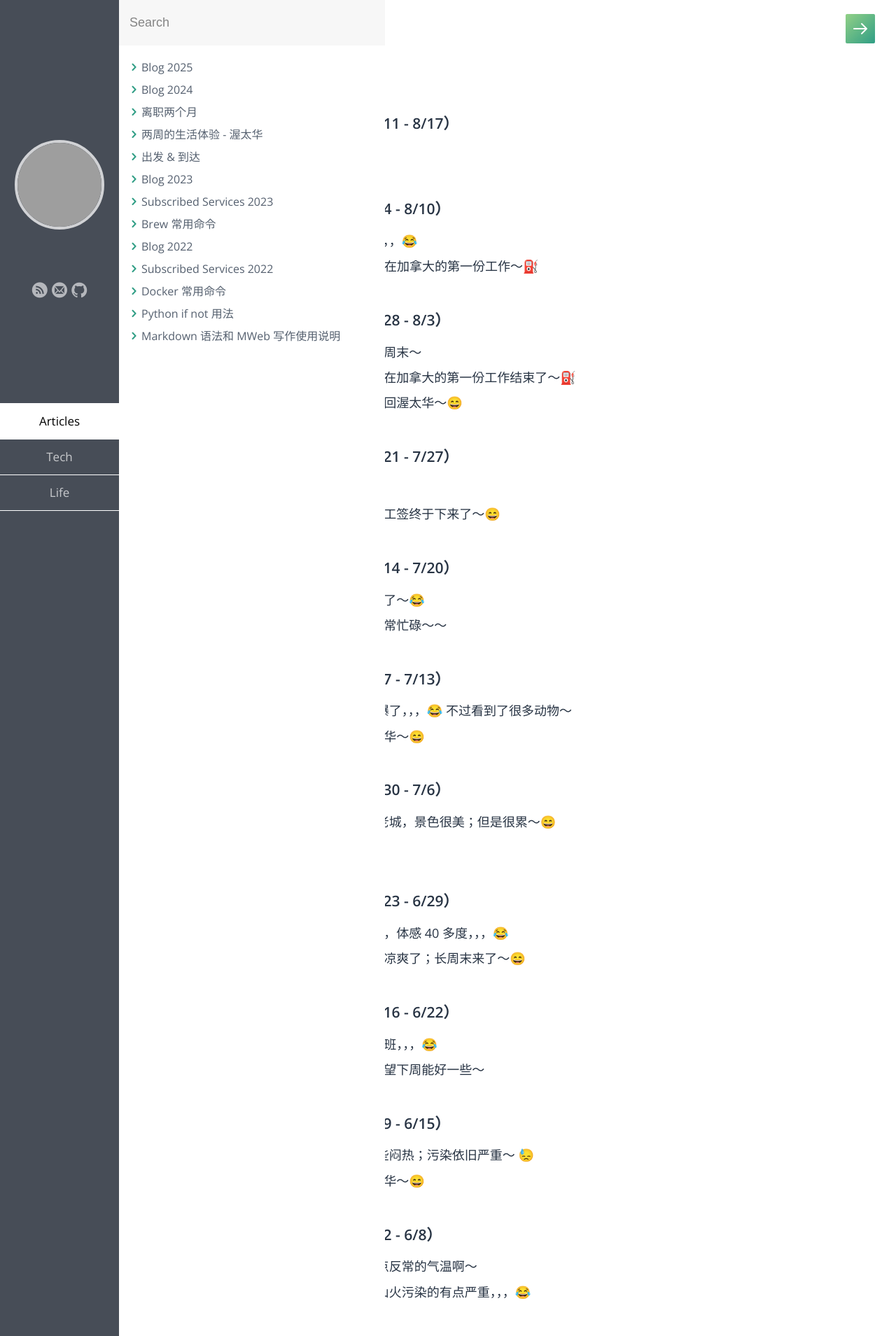
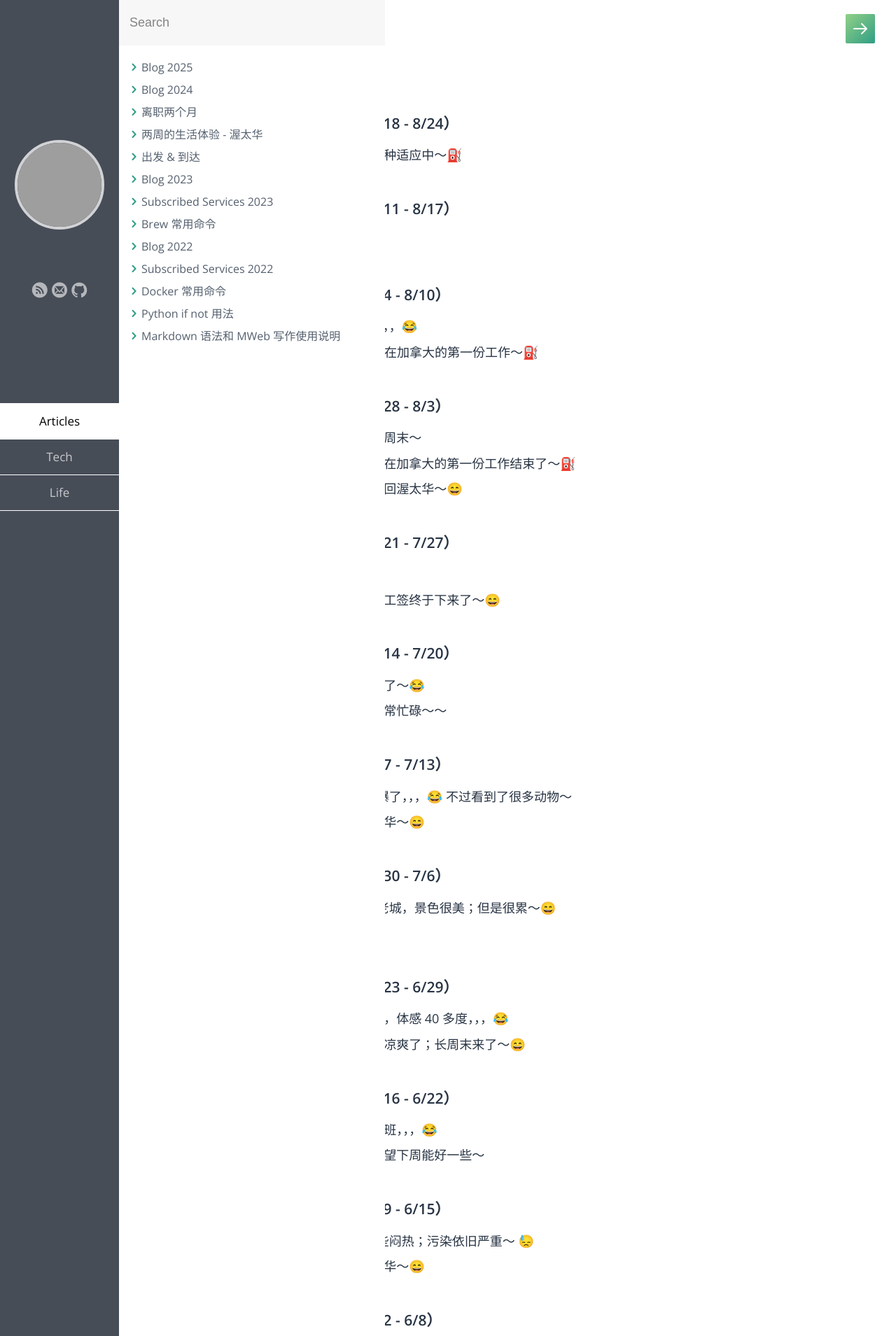
Before and after one commit to samxupeiran/samxupeiran.github.io, a Jekyll site: the page built from _posts/life/2025-01-02-my-blog.md, in a window 1280 px wide. Shown: the top 1909 px of the page at 70% size. Built offline with Jekyll 4.4.1, drawn with Linux system fonts in a browser that asks for light colours; some web fonts are replaced; some of the changed text lies outside the part shown; grey boxes are pictures that could not be loaded.

Commit message:
feat: add weekly blog 8/18

```diff
--- a/_posts/life/2025-01-02-my-blog.md
+++ b/_posts/life/2025-01-02-my-blog.md
@@ -5,6 +5,9 @@ category: Life
 tags: Blog
 ---
 
+
+- ### 2025 年 8 月 第 3 周（8/18 - 8/24）
+     - 8/18 刚入职不到一周，各种适应中～⛽️
 
 - ### 2025 年 8 月 第 2 周（8/11 - 8/17）
      - 8/12 今天 First day~ ⛽️
```
